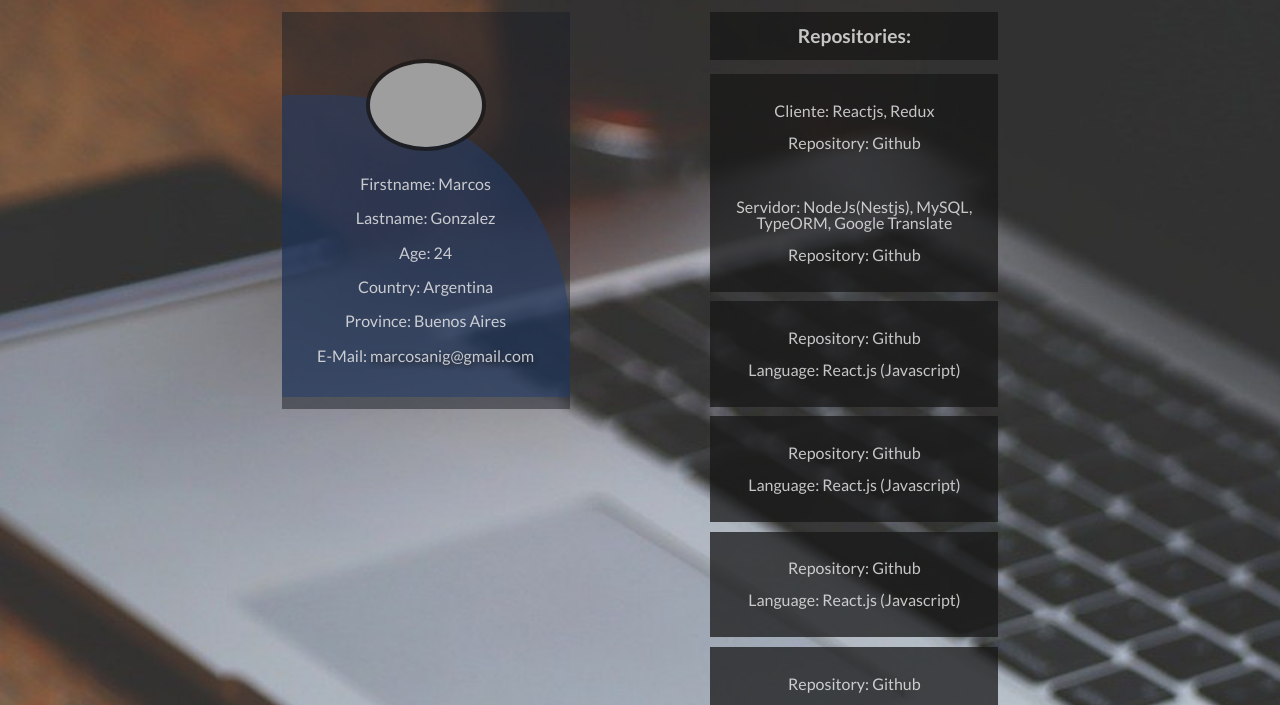
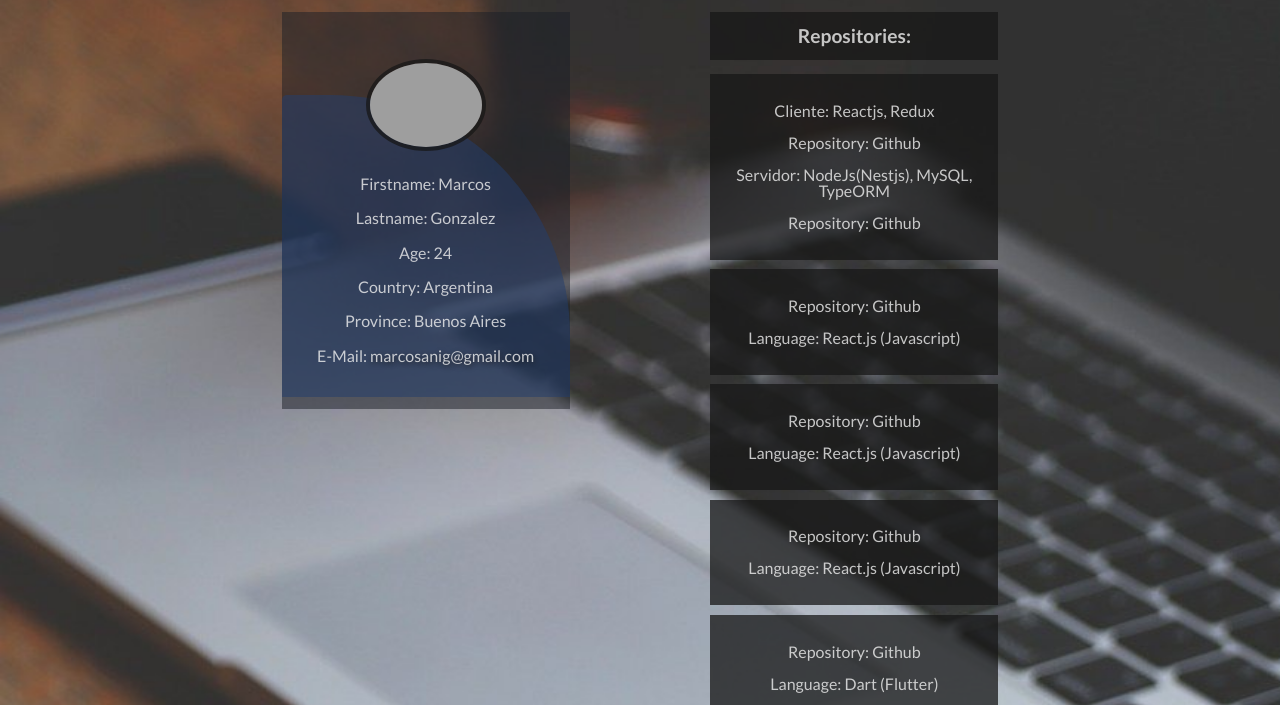
Before and after one commit to execion/portfolio, a plain HTML site: page index.html in a window 1280 px wide. Shown: the part 100-805 px from the top of the page. Drawn offline with Linux system fonts and the light colour scheme; grey boxes are pictures that could not be loaded.

Commit message:
Update index.html

```diff
--- a/index.html
+++ b/index.html
@@ -50,8 +50,7 @@
             <div class="repository">
                 <p>Cliente: Reactjs, Redux</p>
                 <p>Repository: <a class="link-repository" href="https://github.com/execion/sentence-front-end" target="_blank">Github</a></p>
-                <br/>
-                <p>Servidor: NodeJs(Nestjs), MySQL, TypeORM, Google Translate </p>
+                <p>Servidor: NodeJs(Nestjs), MySQL, TypeORM</p>
                 <p>Repository: <a class="link-repository" href="https://github.com/execion/sentence" target="_blank">Github</a></p>
             </div>
 
```
